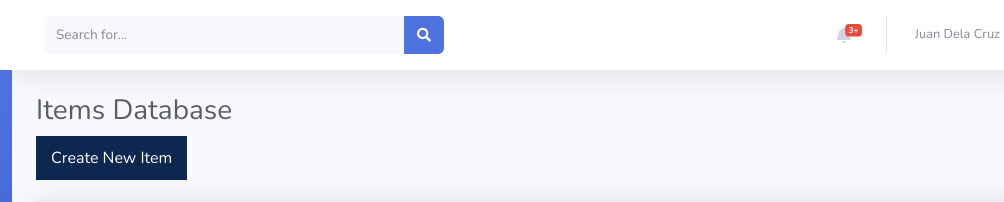
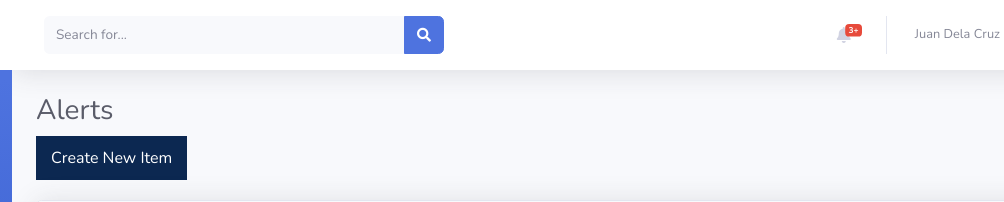
Before and after one commit to bernadeth7/mp1, a website with bundled scripts: page alerts.html in a window 1280 px wide. Shown: the top 202 px of the page, 212-1216 px from the left. Built offline with nearby package versions, Linux system fonts and the light colour scheme.

Commit message:
Update alerts.html

```diff
--- a/alerts.html
+++ b/alerts.html
@@ -8,7 +8,7 @@
     <meta name="description" content="">
     <meta name="author" content="">
     <!-- title -->
-    <title>Dashboard</title>
+    <title>Alerts</title>
     <!-- fonts-->
     <link href="vendor/fontawesome-free/css/all.min.css" rel="stylesheet" type="text/css">
     <link
@@ -252,7 +252,7 @@
                 <div class="container-fluid">
 
                     <!-- Page Heading -->
-                    <h1 class="h3 mb-2 text-gray-800">Items Database</h1>
+                    <h1 class="h3 mb-2 text-gray-800">Alerts</h1>
                     <a href="newItem.html" class="add-button">Create New Item</a>
 
                     <!-- DataTales Example -->
```
